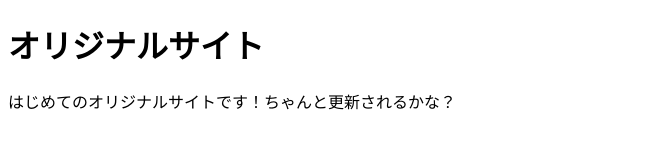
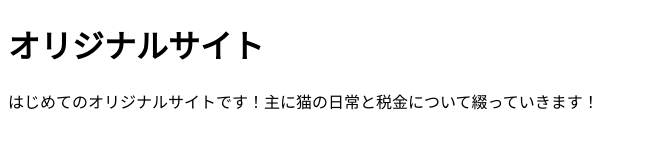
Before and after one commit to nekochandaisuki/github.io, a plain HTML site: page index.html in a window 1280 px wide. Shown: the whole page, without its empty margins (0-646 px from the left). Drawn offline with Linux system fonts and the light colour scheme.

Commit message:
Add files via upload

```diff
--- a/index.html
+++ b/index.html
@@ -7,6 +7,6 @@
 </head>
 <body>
   <h1>オリジナルサイト</h1>
-  <p>はじめてのオリジナルサイトです！ちゃんと更新されるかな？</p>
+  <p>はじめてのオリジナルサイトです！主に猫の日常と税金について綴っていきます！</p>
 </body>
 </html>
```
